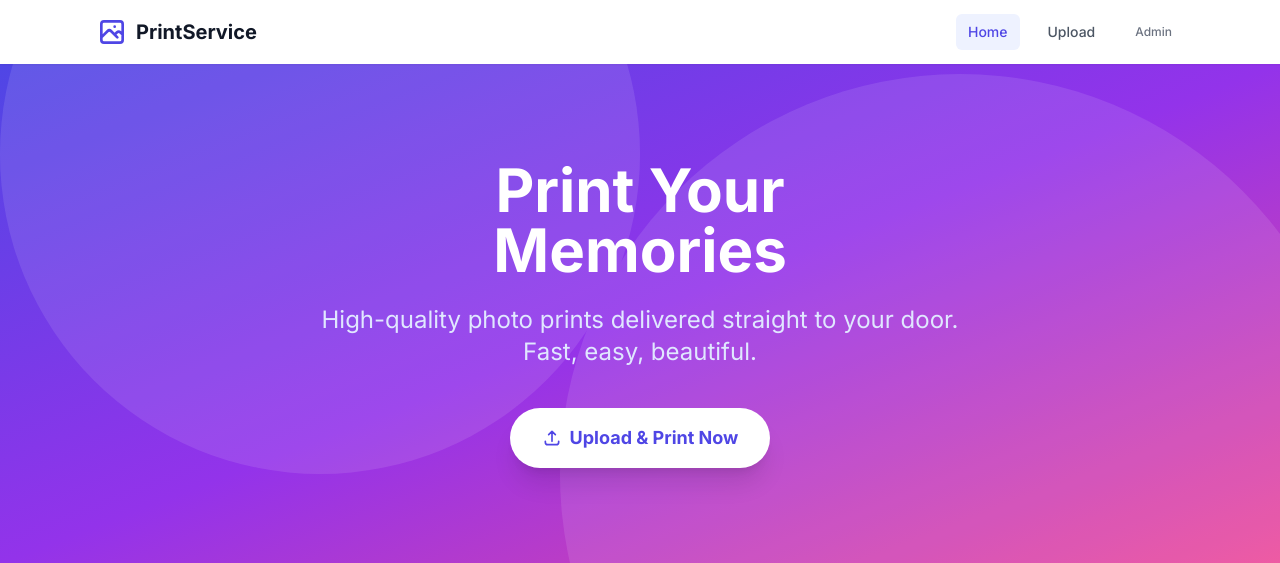
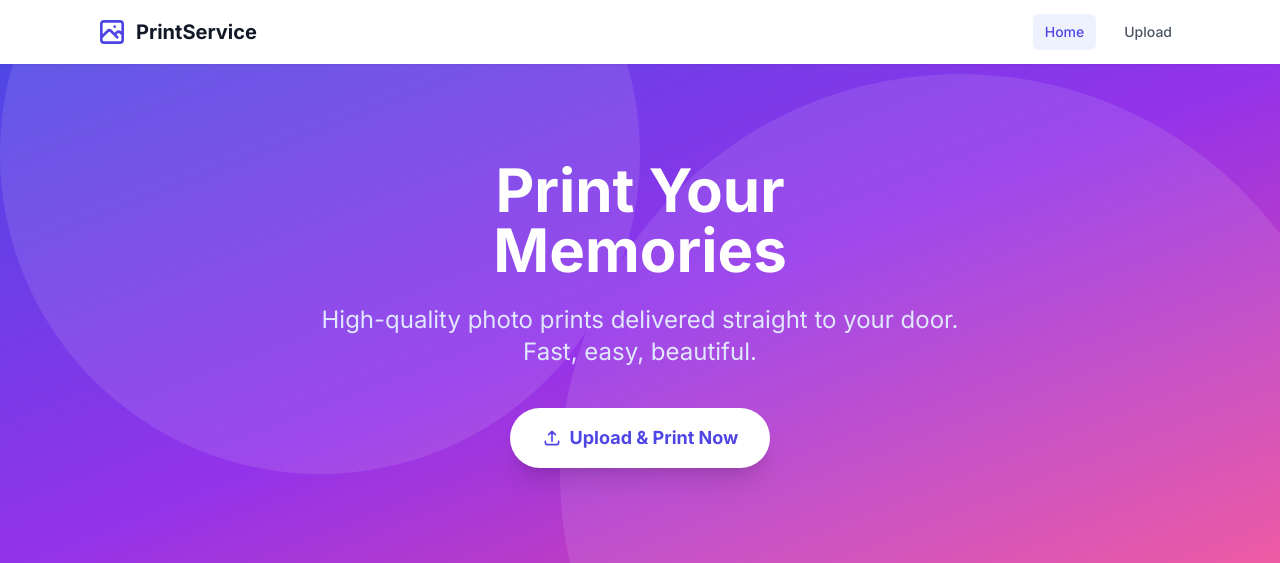
Before and after one commit to Arnold2006/print.tera-sat.com, a PHP site: page / in a window 1280 px wide. Shown: the top 563 px of the page. Run offline with PHP 8.4, Linux system fonts and the light colour scheme; some libraries are stand-ins or nearby versions.

Commit message:
Remove admin link from top navigation menu
Agent-Logs-Url: https://github.com/Arnold2006/print.tera-sat.com/sessions/2012d0d9-9a7e-45eb-9f95-e049b8657076

Co-authored-by: Arnold2006 <115367701+Arnold2006@users.noreply.github.com>

```diff
--- a/src/Views/layout/header.php
+++ b/src/Views/layout/header.php
@@ -34,8 +34,6 @@ $appUrl = APP_URL;
            class="px-3 py-2 rounded-md text-sm font-medium <?php echo $currentPage === 'home' ? 'text-indigo-600 bg-indigo-50' : 'text-gray-600 hover:text-indigo-600 hover:bg-gray-100'; ?> transition">Home</a>
         <a href="<?php echo htmlspecialchars($appUrl, ENT_QUOTES, 'UTF-8'); ?>/?page=upload"
            class="px-3 py-2 rounded-md text-sm font-medium <?php echo $currentPage === 'upload' ? 'text-indigo-600 bg-indigo-50' : 'text-gray-600 hover:text-indigo-600 hover:bg-gray-100'; ?> transition">Upload</a>
-        <a href="<?php echo htmlspecialchars($appUrl, ENT_QUOTES, 'UTF-8'); ?>/?page=admin"
-           class="px-3 py-2 rounded-md text-sm font-medium text-gray-500 hover:text-gray-700 transition text-xs">Admin</a>
       </div>
       <!-- Mobile hamburger -->
       <div class="flex items-center sm:hidden">
@@ -55,8 +53,6 @@ $appUrl = APP_URL;
          class="block px-3 py-2 rounded-md text-base font-medium <?php echo $currentPage === 'home' ? 'text-indigo-600 bg-indigo-50' : 'text-gray-600 hover:text-indigo-600'; ?>">Home</a>
       <a href="<?php echo htmlspecialchars($appUrl, ENT_QUOTES, 'UTF-8'); ?>/?page=upload"
          class="block px-3 py-2 rounded-md text-base font-medium <?php echo $currentPage === 'upload' ? 'text-indigo-600 bg-indigo-50' : 'text-gray-600 hover:text-indigo-600'; ?>">Upload</a>
-      <a href="<?php echo htmlspecialchars($appUrl, ENT_QUOTES, 'UTF-8'); ?>/?page=admin"
-         class="block px-3 py-2 rounded-md text-base font-medium text-gray-500 hover:text-gray-700">Admin</a>
     </div>
   </div>
 </nav>
```
